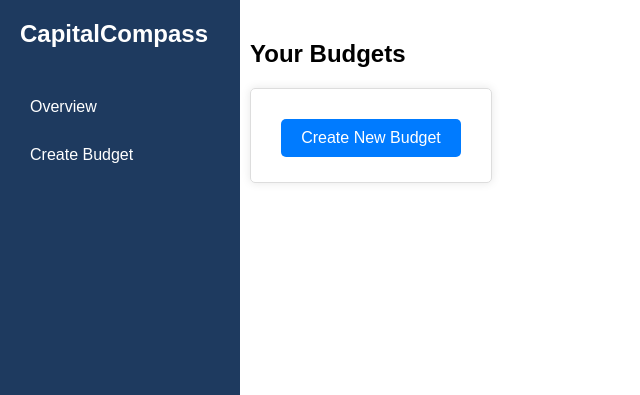
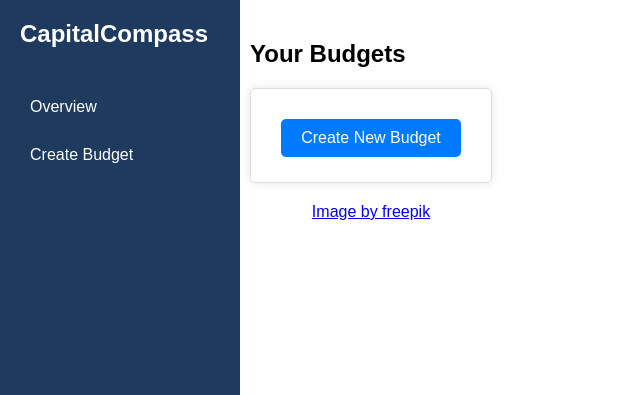
Before and after one commit to Daniel-Nduka/CapitalCompass1, a Django app: page /budgets/ in a window 1280 px wide. Shown: the top 395 px of the page, without its empty margins (0-640 px from the left). Run offline with Django 3.2, Linux system fonts and the light colour scheme; the visitor is signed in with stand-in values (Sample User, id 1); data that the repository does not hold is empty.

Commit message:
referenced an image

```diff
--- a/templates/financeapp/budget_list.html
+++ b/templates/financeapp/budget_list.html
@@ -14,7 +14,7 @@
           {% for budget in budgets %}
               <div class="budget-card">
                   <div class="budgets-thumbnails">
-                      <img class="budget-photos" src="{% static 'images/image1.webp' %}" alt="Budget Icon">
+                      <img class="budget-photos" src="{% static 'images/budget-image.jpg' %}" alt="Budget Icon">
                   </div>
                   <div class="budget-details">
                       <h3>{{ budget.budget_name }}</h3>
@@ -39,5 +39,13 @@
           </div>
       </div>
   </section>
+
+  <div style="text-align: center; margin-top: 20px;">
+    <a href="https://www.freepik.com/free-ai-image/close-up-money-put-aside-savings_234840089.htm#query=british%20pound%20save&amp;position=16&amp;from_view=keyword&amp;track=ais_hybrid&amp;uuid=37149d0c-549c-4998-a0be-6a57469010f9" target="_blank" referrerpolicy="no-referrer">
+        Image by freepik
+    </a>
+</div>
+
 </main>
+
 {% endblock %}
```
Also changed, not shown: static/images/budget-image.jpg (added), static/images/image1.webp (deleted), 2 other files.
